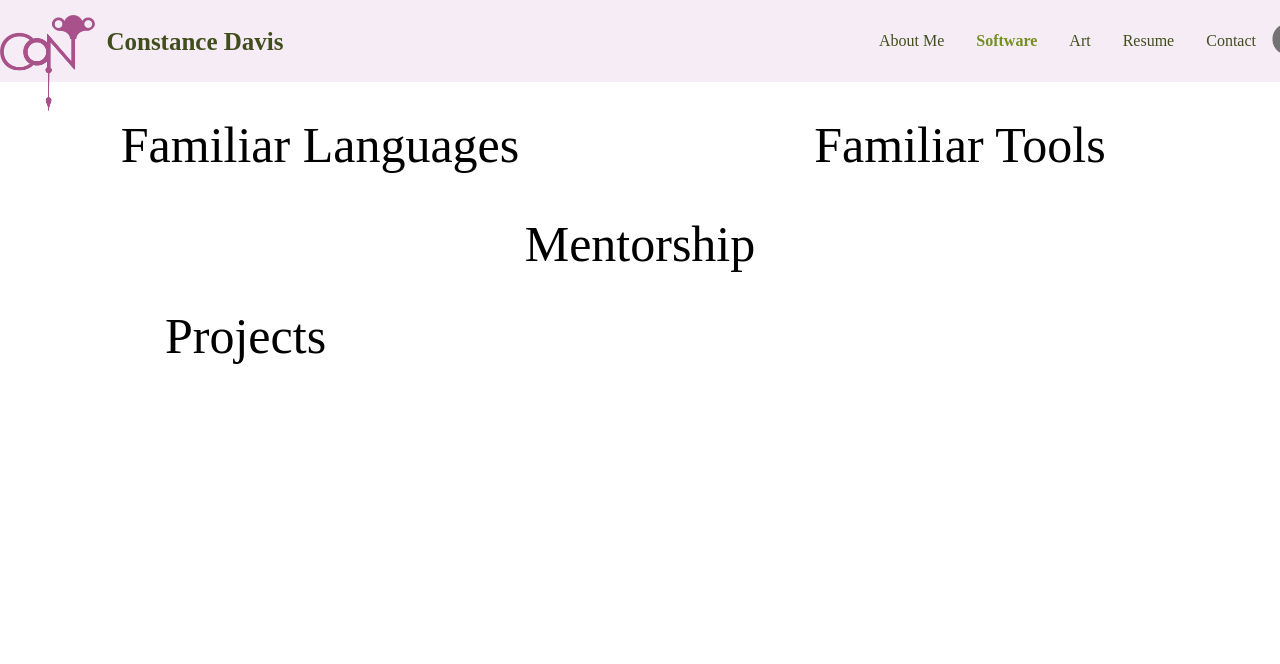
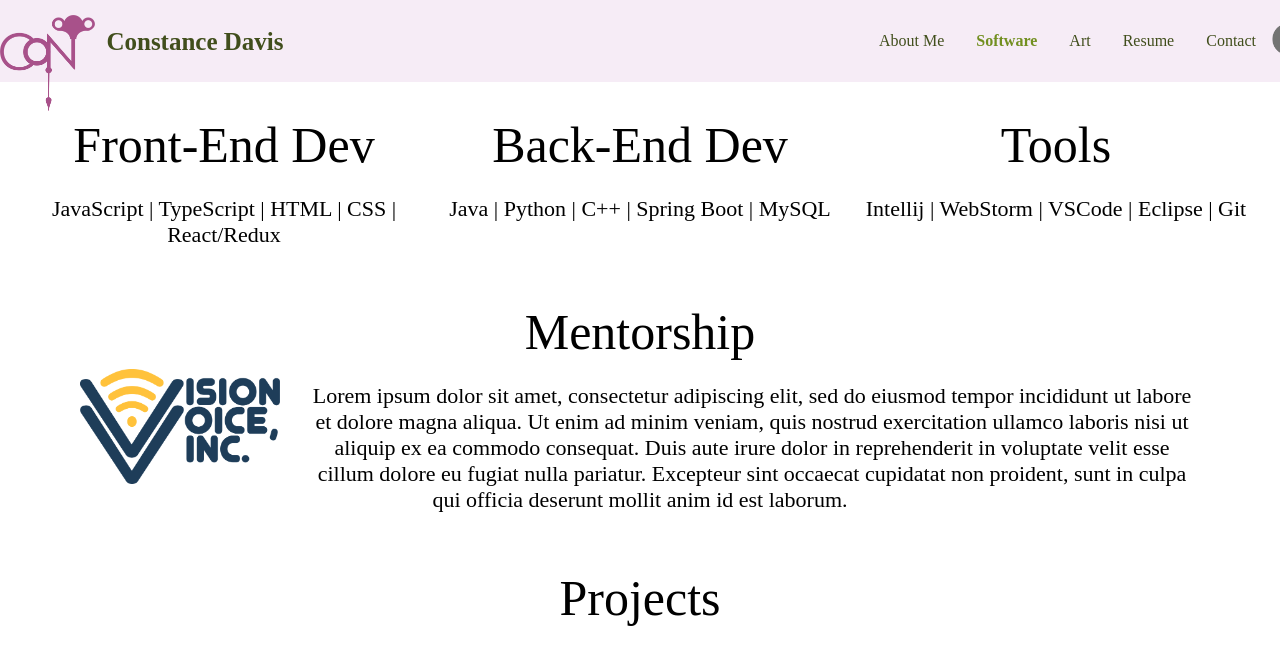
Before and after one commit to conDavis/constance-davis-website, a React (Create React App) app: page /software in a window 1280 px wide. Shown: the top 664 px of the page. Built offline with nearby package versions, Linux system fonts and the light colour scheme; a web font is replaced by a local one.

Commit message:
contact page building and addition of filler text

```diff
--- a/public/index.html
+++ b/public/index.html
@@ -7,6 +7,8 @@
       href="https://fonts.googleapis.com/css2?family=Quattrocento&display=swap"
       rel="stylesheet"
     />
+    <link rel = "stylesheet" href = "http://cdnjs.cloudflare.com/ajax/libs/font-awesome/4.3.0/css/font-awesome.min.css">
+
     <meta charset="utf-8" />
     <link rel="icon" href="./favicon.ico" />
     <meta name="viewport" content="width=device-width, initial-scale=1" />
--- a/src/index.css
+++ b/src/index.css
@@ -22,6 +22,15 @@ p {
   font-size: 22px;
 }
 
+a {
+  color : inherit;
+  text-decoration: none;
+}
+
+a:hover {
+  color: #BA0C5F;
+}
+
 code {
   font-family: source-code-pro, Menlo, Monaco, Consolas, "Courier New",
     monospace;
--- /dev/null
+++ b/src/pages/Contact.css
@@ -0,0 +1,29 @@
+/* Tooltip container */
+.tooltip {
+    position: relative;
+    display: inline-block;
+}
+
+/* Tooltip text */
+.tooltip .tooltiptext {
+    visibility: hidden;
+    width: 90px;
+    background-color: black;
+    color: #fff;
+    font-size: 16px;
+    text-align: center;
+    padding: 5px 2px 2px 22px;
+    border-radius: 6px;
+
+    /* Position the tooltip text - see examples below! */
+    position: absolute;
+    z-index: 1;
+    bottom: 100%;
+    left: 50%;
+    margin-left: -100px;
+}
+
+/* Show the tooltip text when you mouse over the tooltip container */
+.tooltip:hover .tooltiptext {
+    visibility: visible;
+}
--- a/src/pages/Contact.js
+++ b/src/pages/Contact.js
@@ -1,30 +1,62 @@
-import React from "react";
-
-import { ContactList, ContactIcon, ContactLi} from "./PageElements";
+import React, {useState, useEffect} from "react";
+import "./Contact.css"
+import { ContactContainer,  ContactList, ContactIcon, ContactLi, ContactLogo, ContactHeader, } from "./PageElements";
 import mailIcon from "../assets/mailIcon.png";
 import phoneIcon from "../assets/phoneIcon.png";
 import githubIcon from "../assets/githubIcon.png";
 import linkedInIcon from "../assets/linkedInIcon.png";
+import conLogo from "../assets/Con2.png";
 const Contact = () => {
+  const githubURL = "https://github.com/conDavis";
+  const linkedInURL = "https://www.linkedin.com/in/constanceleedavis/";
+  const email = "davis.con@northeastern.edu";
+
+  const [isEmailCopied, setIsEmailCopied] = useState(false);
+  const copyEmail = () => {
+    navigator.clipboard.writeText(email).then(() => setIsEmailCopied(true));
+  };
+
+
+
+  useEffect(() => {
+
+    isEmailCopied && setTimeout(() => setIsEmailCopied(false), 2000);
+  }, [isEmailCopied]);
+
+
+
+
+
   return (
-    <div style={{ textAlign: "center", paddingTop: "2em" }}>
-      <h1>I'd love to talk</h1>
+    <ContactContainer>
+      <div style={{display: "inline-block"}}><ContactLogo src = {conLogo}/> <ContactHeader>tact </ContactHeader></div>
       <ContactList>
         <ContactLi>
-          <ContactIcon src={mailIcon} />davis.con@northeastern.edu
-        </ContactLi>
-        <ContactLi>
-          <ContactIcon src={phoneIcon} style={{width: "60px",     marginLeft: "-6px"}}/>631.935.4505
+          <ContactIcon src={mailIcon} />
+          {email}
+          <div className="tooltip" style={{marginLeft: "60px"}}>
+             <span className="tooltiptext">
+            Copy Email
+            </span>
+            <i className="fa fa-clipboard" aria-hidden="true" style={{fontSize: "22px", paddingTop: "4px", color: isEmailCopied ? "#BA0C5F": "black"}}  onClick={copyEmail}/>
+          </div>
+
 
         </ContactLi>
         <ContactLi>
-          <ContactIcon src={githubIcon} />conDavis
+          <ContactIcon src={phoneIcon} style={{width: "55px", marginLeft: "-8px", paddingRight:"10px"}}/>631.935.4505
+
         </ContactLi>
         <ContactLi>
-          <ContactIcon src={linkedInIcon}/>Constance Davis
+          <a href={githubURL} target="_blank"><ContactIcon src={githubIcon} />conDavis</a>
+        </ContactLi>
+        <ContactLi>
+          <a href={linkedInURL} target="_blank"><ContactIcon src={linkedInIcon}/>Constance Davis</a>
         </ContactLi>
       </ContactList>
-    </div>
+
+      <p>I'd love to talk</p>
+    </ContactContainer>
   );
 };
 
--- a/src/pages/PageElements.js
+++ b/src/pages/PageElements.js
@@ -16,7 +16,7 @@ export const AboutMeSideBar = styled.div`
 export const AboutMeContent = styled.div`
   flex: 3;
   padding-left: 4%;
-  padding-top: 6%;
+  padding-top: 5%;
   padding-right: 5%;
 `;
 
@@ -90,6 +90,29 @@ export const ResumeContainer = styled.div`
 
 /* Contact */
 
+export const ContactContainer = styled.div`
+
+  text-align: center;
+  background-color: #EAF4CE;
+  width: 30%;
+  height: 100%;
+  margin: 6% auto;
+  padding: 16px 32px 32px 32px;
+`;
+
+export const ContactHeader = styled.h1`
+  float: right;
+  margin-left: -12px;
+`;
+
+
+
+export const ContactLogo = styled.img`
+  width: 100px;
+  margin-top: 1em;
+  float: left;
+`;
+
 export const ContactList = styled.ul`
   list-style-type: none;
   display: inline-block;
@@ -102,12 +125,19 @@ export const ContactList = styled.ul`
 `;
 
 export const ContactLi = styled.li`
-  padding-bottom: 4px;
+  padding-bottom: 8px;
 `;
 
 export const ContactIcon = styled.img`
-  width: 50px;
+  width: 40px;
   padding-bottom: 4px;
   padding-right: 16px;
   vertical-align: middle;
 `;
+
+
+/* Software */
+
+export const SoftwareContainer = styled.div`
+  padding: 0 1em 0 1em;
+`;
--- a/src/pages/Software.js
+++ b/src/pages/Software.js
@@ -1,16 +1,42 @@
 import React from "react";
-
+import {SoftwareContainer} from "./PageElements"
+import visionVoiceIcon from "../assets/visionVoice.png"
 const Software = () => {
   return (
-    <div>
+    <SoftwareContainer>
       <div style={{ display: "flex", textAlign: "center" }}>
-        <h1 style={{ flex: 1 }}>Familiar Languages</h1>
-        <h1 style={{ flex: 1 }}>Familiar Tools</h1>
+        <div style={{float: "left", flex: 1}}>
+        <h1>Front-End Dev</h1>
+        <p> JavaScript | TypeScript | HTML | CSS | React/Redux</p>
+        </div>
+        <div style={{float: "right", flex: 1}}>
+          <h1>Back-End Dev</h1>
+          <p>Java | Python | C++ | Spring Boot | MySQL</p>
+        </div>
+        <div style={{float: "left", flex: 1}}>
+          <h1>Tools</h1>
+          <p> Intellij | WebStorm | VSCode | Eclipse | Git</p>
+        </div>
+      </div>
+      <div style={{ display: "flex", textAlign: "center" ,
+        padding: "0 4em 0 4em"}}>
+        <div style={{float: "right", flex: 1}}>
+          <h1>Mentorship</h1>
+          <img src={visionVoiceIcon} alt="vision voice icon" style={{width: "200px",
+            float: "left", paddingRight: "24px"}}/>
+            <p>Lorem ipsum dolor sit amet, consectetur adipiscing elit,
+              sed do eiusmod tempor incididunt ut labore et dolore magna aliqua.
+              Ut enim ad minim veniam, quis nostrud exercitation ullamco laboris
+              nisi ut aliquip ex ea commodo consequat. Duis aute irure dolor in
+              reprehenderit in voluptate velit esse cillum dolore eu fugiat
+              nulla pariatur. Excepteur sint occaecat cupidatat non proident,
+              sunt in culpa qui officia deserunt mollit anim id est laborum.</p>
+        </div>
       </div>
 
-      <h1 style={{ textAlign: "center" }}>Mentorship</h1>
-      <h1 style={{ paddingLeft: "3.3em" }}>Projects</h1>
-    </div>
+
+      <h1 style={{ textAlign: "center"}}>Projects</h1>
+    </SoftwareContainer>
   );
 };
 
--- a/src/pages/index.js
+++ b/src/pages/index.js
@@ -16,7 +16,21 @@ const Index = () => {
       </AboutMeSideBar>
       <AboutMeContent>
         <AboutMeHeading>What I do</AboutMeHeading>
+        <p>Lorem ipsum dolor sit amet, consectetur adipiscing elit,
+          sed do eiusmod tempor incididunt ut labore et dolore magna aliqua.
+          Ut enim ad minim veniam, quis nostrud exercitation ullamco laboris
+          nisi ut aliquip ex ea commodo consequat. Duis aute irure dolor in
+          reprehenderit in voluptate velit esse cillum dolore eu fugiat
+          nulla pariatur. Excepteur sint occaecat cupidatat non proident,
+          sunt in culpa qui officia deserunt mollit anim id est laborum.</p>
         <AboutMeHeading>How I work: Motivation and Care</AboutMeHeading>
+        <p>Lorem ipsum dolor sit amet, consectetur adipiscing elit,
+          sed do eiusmod tempor incididunt ut labore et dolore magna aliqua.
+          Ut enim ad minim veniam, quis nostrud exercitation ullamco laboris
+          nisi ut aliquip ex ea commodo consequat. Duis aute irure dolor in
+          reprehenderit in voluptate velit esse cillum dolore eu fugiat
+          nulla pariatur. Excepteur sint occaecat cupidatat non proident,
+          sunt in culpa qui officia deserunt mollit anim id est laborum.</p>
       </AboutMeContent>
     </AboutMeContainer>
   );
```
Also changed, not shown: src/assets/Con2.png (added), src/assets/visionVoice.png (added).
